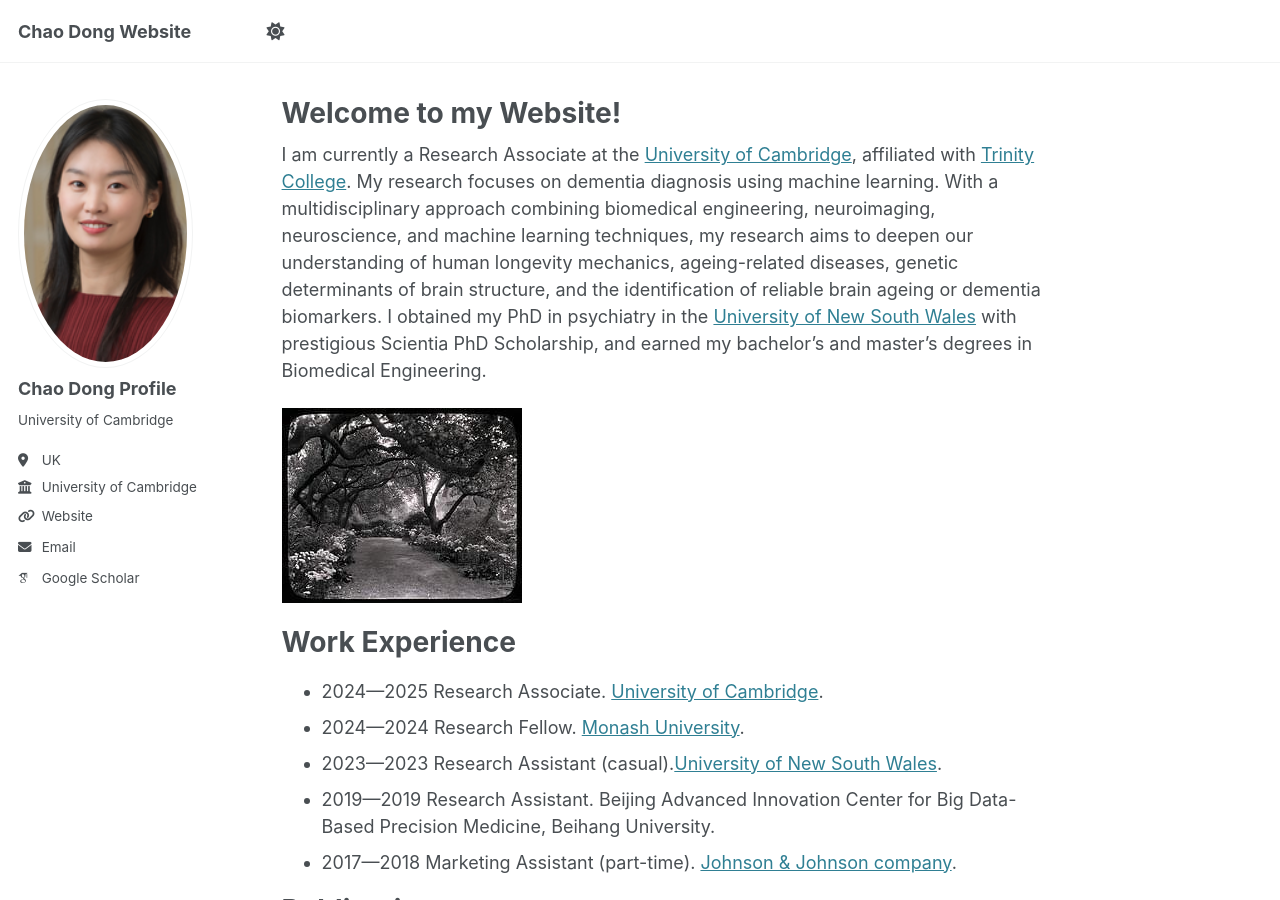
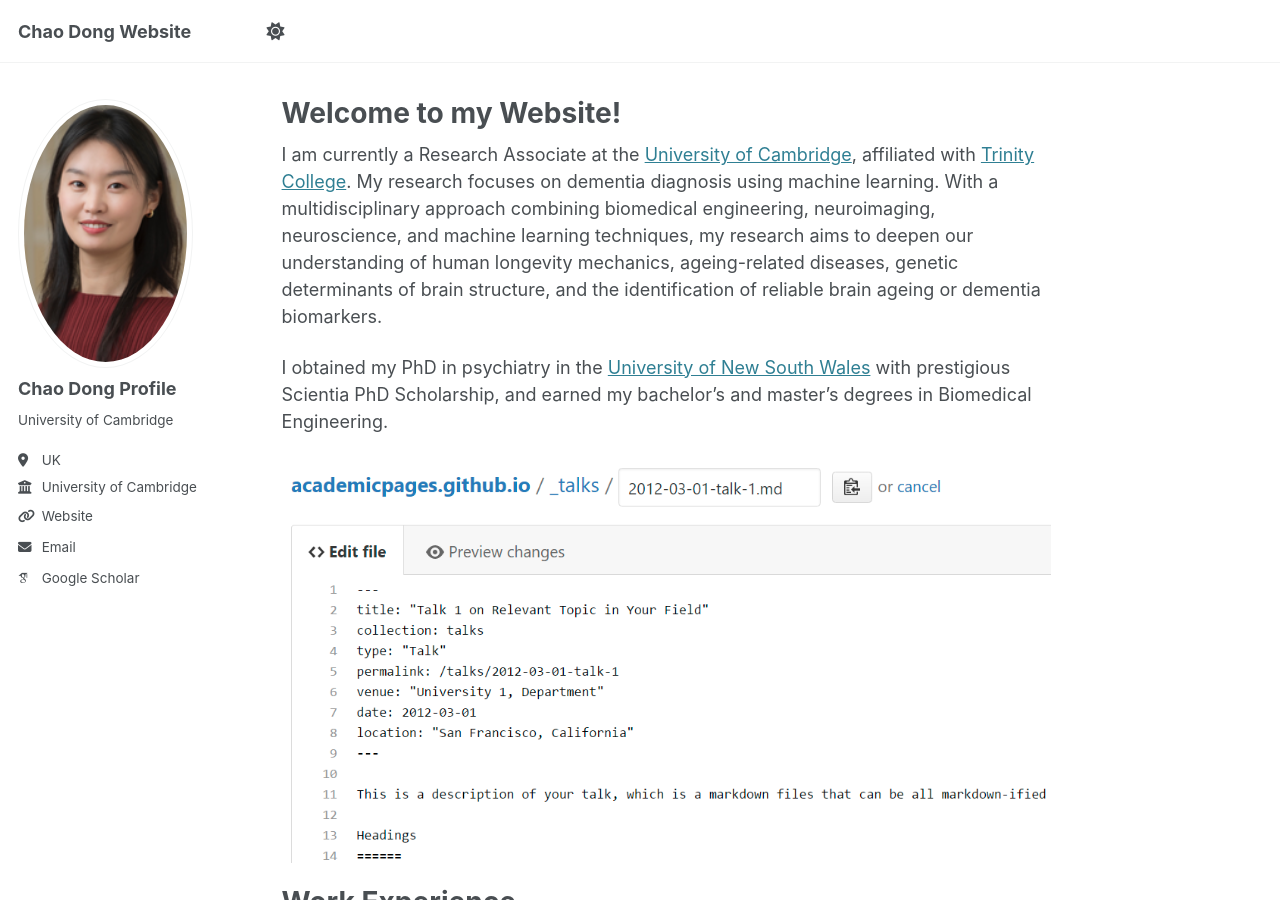
Before and after one commit to ChaoDong12/chaodong.github.io, a Jekyll site: the page built from _pages/about.md, in a window 1280 px wide and 900 px high. Built offline with Jekyll 4.4.1, drawn with Linux system fonts in a browser that asks for light colours; some web fonts are replaced.

Commit message:
Update about.md

```diff
--- a/_pages/about.md
+++ b/_pages/about.md
@@ -8,9 +8,10 @@ redirect_from:
 ---
 
 I am currently a Research Associate at the [University of Cambridge](https://www.psychol.cam.ac.uk/), affiliated with [Trinity College](https://www.trin.cam.ac.uk/). My research focuses on dementia diagnosis using machine learning. With a multidisciplinary approach combining biomedical engineering, neuroimaging, neuroscience, and machine learning techniques, my research aims to deepen our understanding of human longevity mechanics, ageing-related diseases, genetic determinants of brain structure, and the identification of reliable brain ageing or dementia biomarkers.
+
 I obtained my PhD in psychiatry in the [University of New South Wales](https://www.cheba.unsw.edu.au/) with prestigious Scientia PhD Scholarship, and earned my bachelor's and master's degrees in Biomedical Engineering.
 
-![](/images/3953273590_704e3899d5_m.jpg)
+![Editing a markdown file for a talk](/images/editing-talk.png)
 
 
 Work Experience
```
